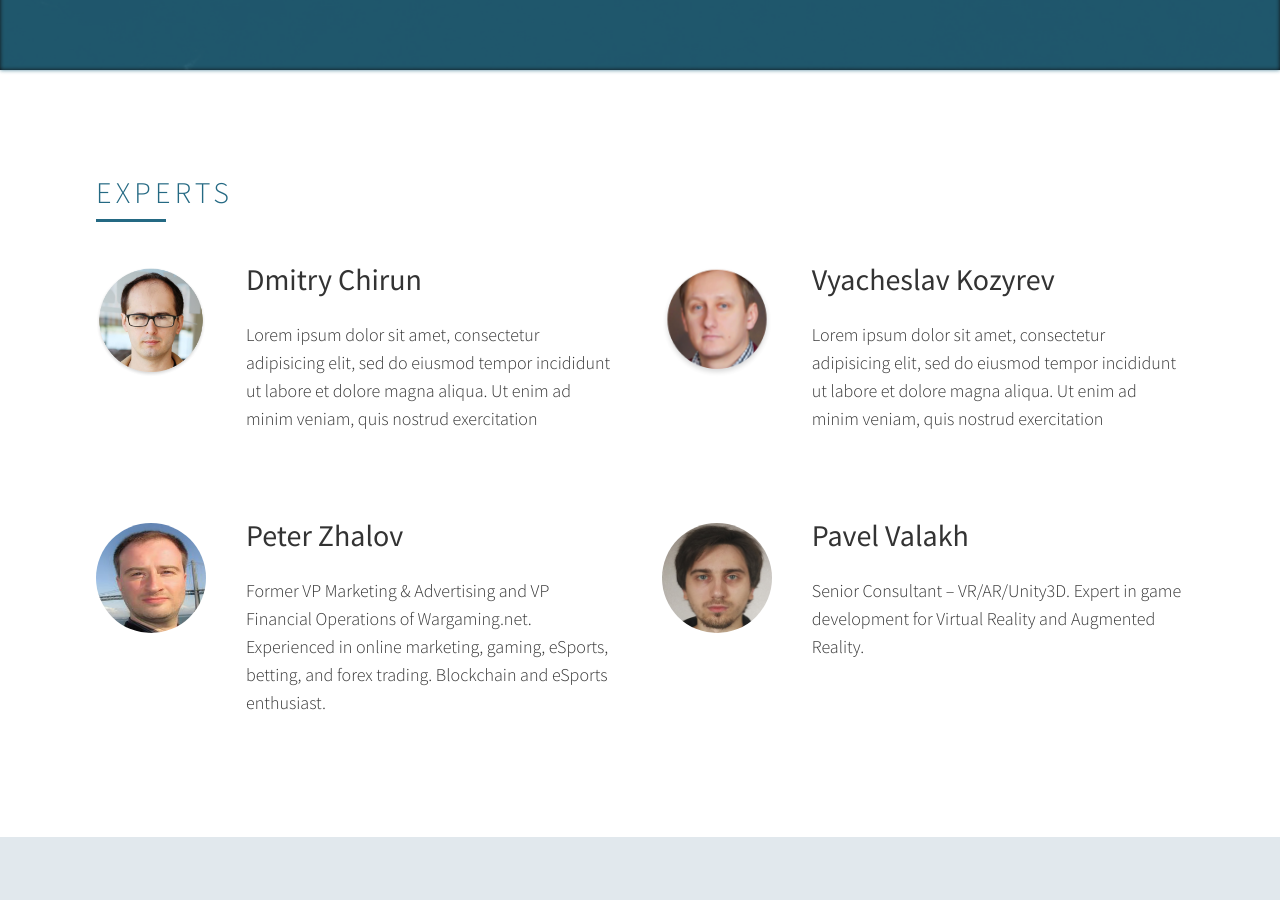
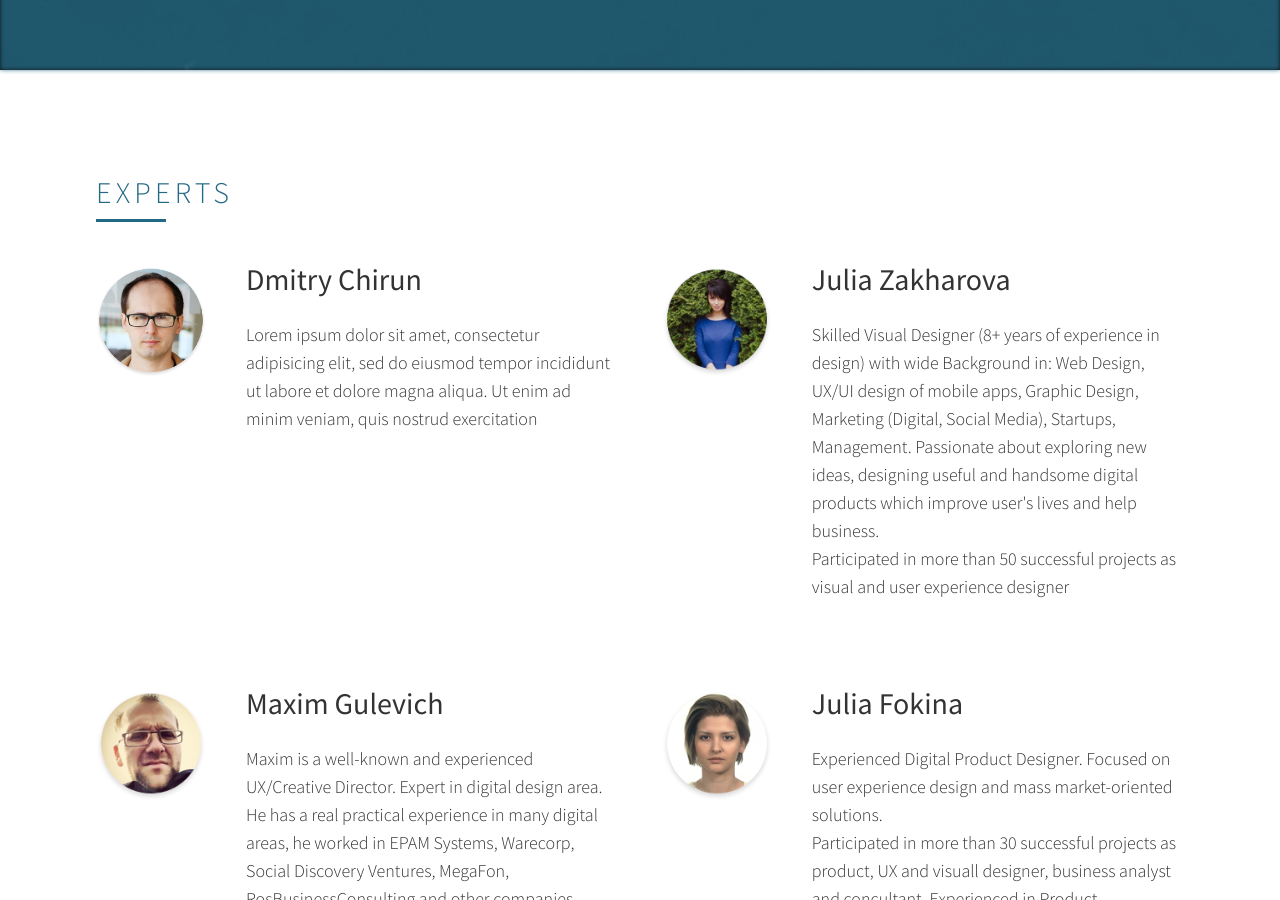
Before and after one commit to Ilya-Valasiuk/arkvar, a Jekyll site: the page built from index.md, in a window 1280 px wide and 900 px high, scrolled down 3180 px. Built offline with Jekyll 4.4.1, drawn with Linux system fonts in a browser that asks for light colours; some of the changed text lies outside the part shown.

Commit message:
add experts

```diff
--- a/_includes/experts.html
+++ b/_includes/experts.html
@@ -40,32 +40,39 @@ ut labore et dolore magna aliqua. Lorem ipsum dolor sit amet, consectetur adipis
                     <p class="experts-text">Lorem ipsum dolor sit amet, consectetur adipisicing elit, sed do eiusmod tempor incididunt ut labore et dolore magna aliqua. Ut enim ad minim veniam, quis nostrud exercitation </p>
                 </div>
             </div>
+
             <div class="experts-grid-col">
                 <div class="experts-grid-col-img">
-                    <img src="./assets/img/img-vk-s.png" alt="Vyacheslav Kozyrev">
+                    <img src="./assets/img/img-j-zh-l.png" alt="Julia Zakharova">
                 </div>
                 <div class="experts-grid-col-content">
-                    <p class="experts-name">Vyacheslav Kozyrev</p>
-                    <p class="experts-text">Lorem ipsum dolor sit amet, consectetur adipisicing elit, sed do eiusmod tempor incididunt ut labore et dolore magna aliqua. Ut enim ad minim veniam, quis nostrud exercitation </p>
+                    <p class="experts-name">Julia Zakharova</p>
+                    <p class="experts-text">Skilled Visual Designer (8+ years of experience in design) with wide Background in: Web Design, UX/UI design of mobile apps, Graphic Design, Marketing (Digital, Social Media), Startups, Management. Passionate about exploring new ideas, designing useful and handsome digital products which improve user's lives and help business.
+                        <br />Participated in more than 50 successful projects as visual and user experience designer</p>
                 </div>
             </div>
 
             <div class="experts-grid-col">
                 <div class="experts-grid-col-img">
-                    <img src="./assets/img/zhalov.png" alt="Dmitry Chirun">
+                    <img src="./assets/img/img-mg-l.png" alt="Maxim Gulevich">
                 </div>
                 <div class="experts-grid-col-content">
-                    <p class="experts-name">Peter Zhalov</p>
-                    <p class="experts-text">Former VP Marketing & Advertising and VP Financial Operations of Wargaming.net. Experienced in online marketing, gaming, eSports, betting, and forex trading. Blockchain and eSports enthusiast.</p>
+                    <p class="experts-name">Maxim Gulevich</p>
+                    <p class="experts-text">Maxim is a well-known and experienced UX/Creative Director. Expert in digital design area.
+                        He has a real practical experience in many digital areas, he worked in EPAM Systems, Warecorp, Social Discovery Ventures, MegaFon, RosBusinessConsulting and other companies.
+                        Participated in more than 150 successful projects as designer, consultant and design director. Believes that design will save the World.</p>
                 </div>
             </div>
+
             <div class="experts-grid-col">
                 <div class="experts-grid-col-img">
-                    <img src="./assets/img/pv-l.png" alt="Pavel Valakh">
+                    <img src="./assets/img/img-jf-l.png" alt="Julia Fokina">
                 </div>
                 <div class="experts-grid-col-content">
-                    <p class="experts-name">Pavel Valakh</p>
-                    <p class="experts-text">Senior Consultant – VR/AR/Unity3D. Expert in game development for Virtual Reality and Augmented Reality.</p>
+                    <p class="experts-name">Julia Fokina</p>
+                    <p class="experts-text">Experienced Digital Product Designer.
+                        Focused on user experience design and mass market-oriented solutions.<br />
+                        Participated in more than 30 successful projects as product, UX and visuall designer, business analyst and concultant. Experienced in Product Development Services, Blockchain, Web and Mobile solutions.</p>
                 </div>
             </div>
         </div>
```
Also changed, not shown: assets/img/img-j-zh-l.png (added), assets/img/img-jf-l.png (added), assets/img/img-mg-l.png (added).
